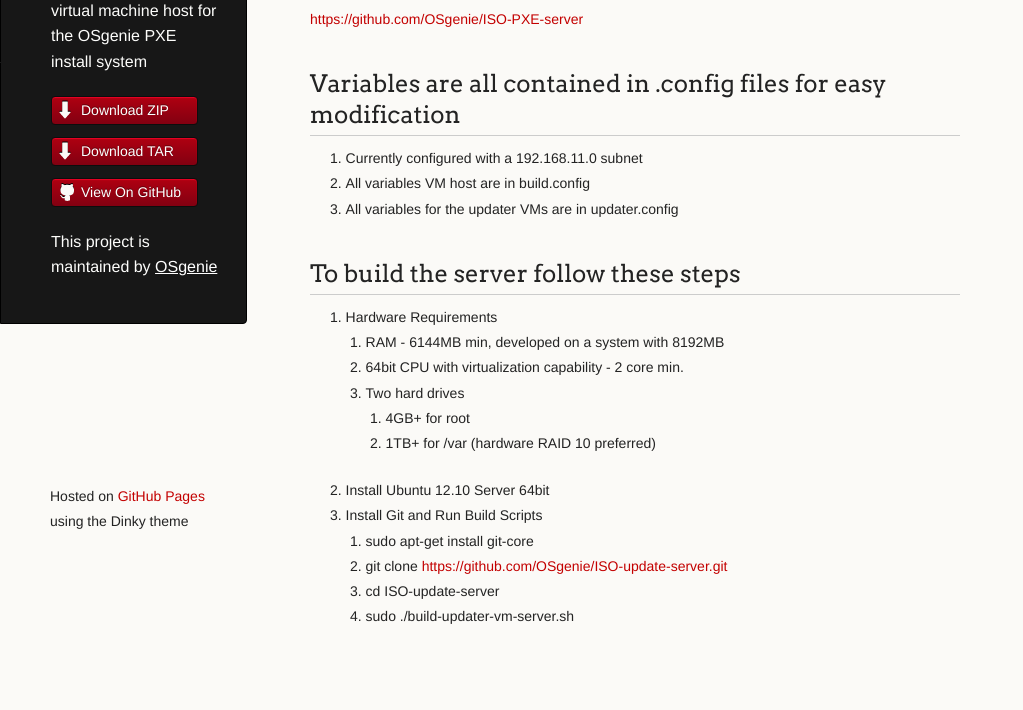
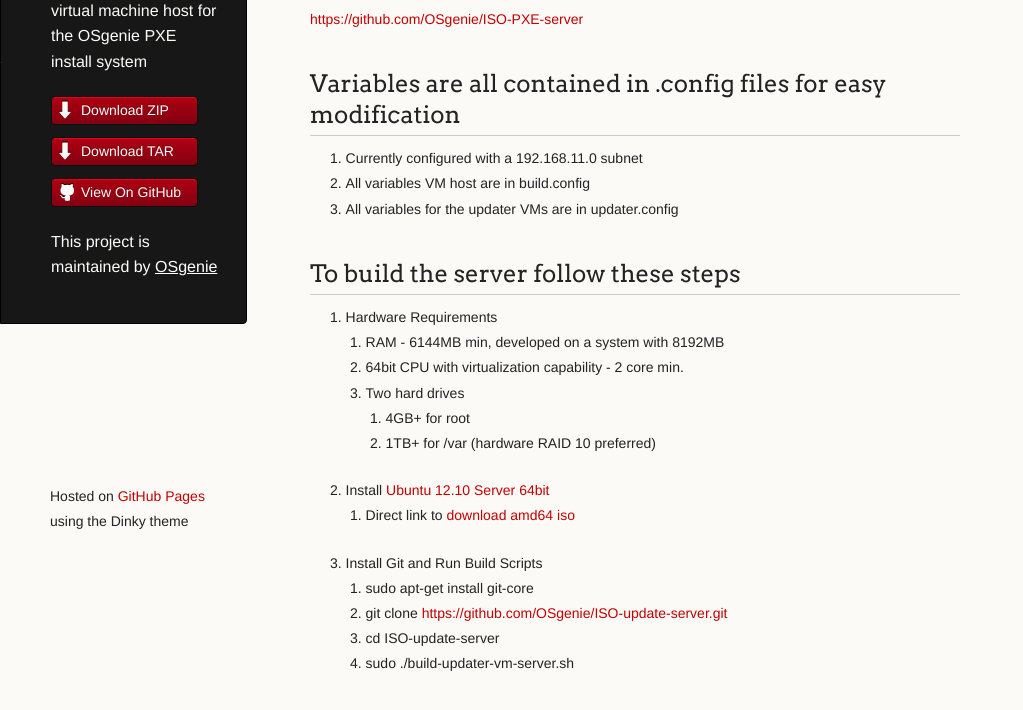
Before and after one commit to OSgenie/ISO-update-server, a plain HTML site: page index.html in a window 1280 px wide. Shown: the part 234-944 px from the top of the page, without its empty margins (0-1023 px from the left). Drawn offline with Linux system fonts and the light colour scheme.

Commit message:
Updating index.html

```diff
--- a/index.html
+++ b/index.html
@@ -63,7 +63,11 @@
 </li>
 </ol>
 </li>
-<li>Install Ubuntu 12.10 Server 64bit</li>
+<li>Install <a href="http://releases.ubuntu.com/12.10/">Ubuntu 12.10 Server 64bit</a>
+<ol>
+<li>Direct link to <a href="http://releases.ubuntu.com/12.10/ubuntu-12.10-server-amd64.iso">download amd64 iso</a></li>
+</ol>
+</li>
 <li>Install Git and Run Build Scripts
 
 <ol>
```
